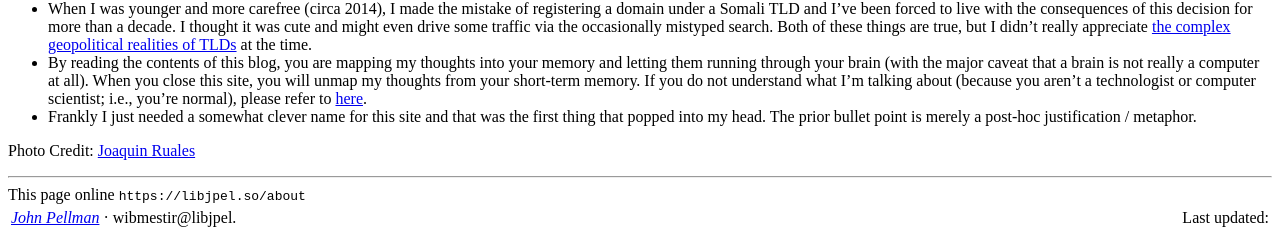
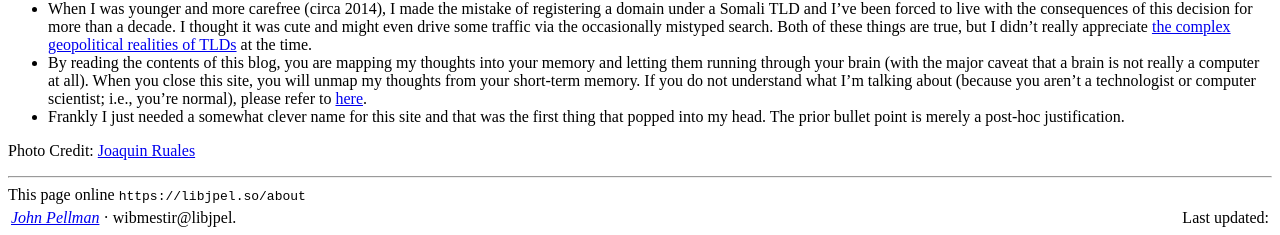
Before and after one commit to jpellman/jpellman.github.io, a Jekyll site: the page built from about/index.md, in a window 1280 px wide. Shown: the part 997-1232 px from the top of the page. Built offline with Jekyll 4.4.1, drawn with Linux system fonts in a browser that asks for light colours.

Commit message:
Minor language tweak on about page.

```diff
--- a/about/index.md
+++ b/about/index.md
@@ -22,6 +22,6 @@ This website is my erratically updated blog.  Occasionally I will make posts abo
 
 * When I was younger and more carefree (circa 2014), I made the mistake of registering a domain under a Somali TLD and I've been forced to live with the consequences of this decision for more than a decade.  I thought it was cute and might even drive some traffic via the occasionally mistyped search.  Both of these things are true, but I didn't really appreciate [the complex geopolitical realities of TLDs](https://en.wikipedia.org/wiki/.so) at the time.
 * By reading the contents of this blog, you are mapping my thoughts into your memory and letting them running through your brain (with the major caveat that a brain is not really a computer at all).  When you close this site, you will unmap my thoughts from your short-term memory.  If you do not understand what I'm talking about (because you aren't a technologist or computer scientist; i.e., you're normal), please refer to [here](https://en.wikipedia.org/wiki/Shared_library).
-* Frankly I just needed a somewhat clever name for this site and that was the first thing that popped into my head.  The prior bullet point is merely a post-hoc justification / metaphor.
+* Frankly I just needed a somewhat clever name for this site and that was the first thing that popped into my head.  The prior bullet point is merely a post-hoc justification.
 
 Photo Credit: [Joaquin Ruales](http://joaquin.rual.es/)
```
